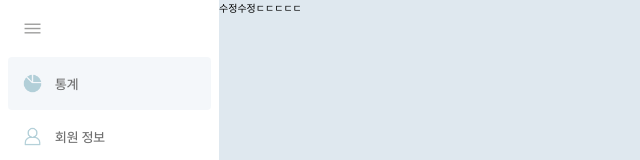
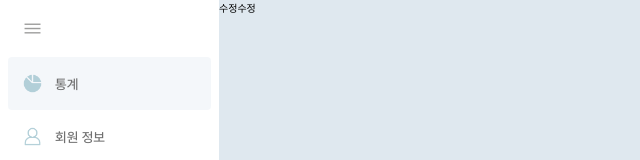
Before and after one commit to kangdoh/AdminPage, a React (Vite) app: page / in a window 1280 px wide. Shown: the top 160 px of the page, without its empty margins (0-640 px from the left). Built offline with nearby package versions, Linux system fonts and the light colour scheme.

Commit message:
afasdfadsfadf

```diff
--- a/src/page/AdminHome.jsx
+++ b/src/page/AdminHome.jsx
@@ -6,7 +6,7 @@ function AdminHome() {
 
         <div className={chartcss.visitorchart_wrapper}>
 
-          수정수정ㄷㄷㄷㄷㄷ
+          수정수정
         </div>
 
       </section>
```
Also changed, not shown: 1 other file (tests, documents, lock files or other folders).
